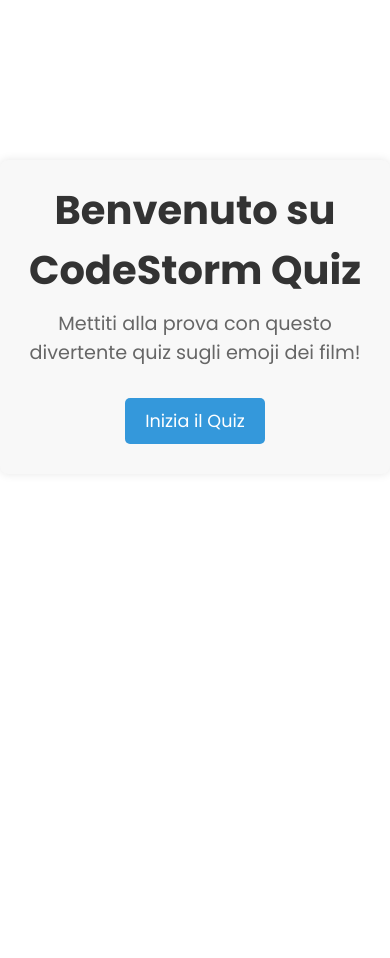
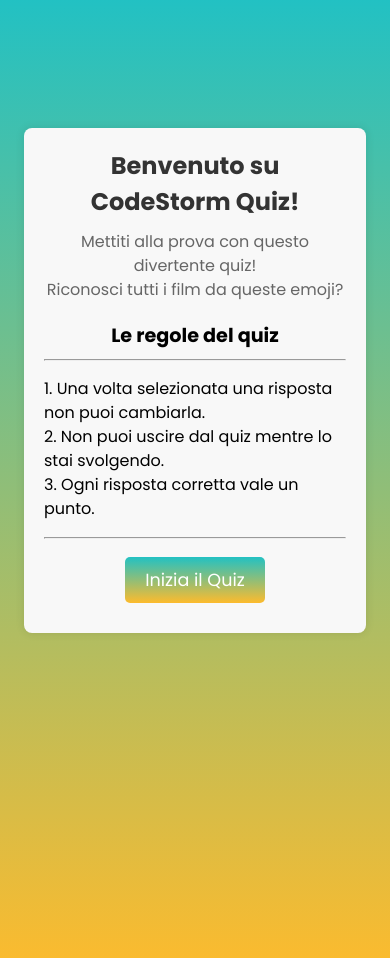
Before and after one commit to CodeStorm-SRL/entry-tests, a Vue app in the folder interactive-quiz/: page / in a window 390 px wide. Shown: the top 958 px of the page. Before the commit the page ends 844 px from the top, so only its background shows below. Built offline with nearby package versions, Linux system fonts and the light colour scheme.

Commit message:
end edit style + responsive fix

```diff
--- a/interactive-quiz/src/App.vue
+++ b/interactive-quiz/src/App.vue
@@ -1,10 +1,7 @@
 <script setup>
-import QuizApp from "./components/QuizApp.vue";
 </script>
 
 <template>
-  <!-- <h1>Hello Codestorm!</h1>
-  <QuizApp /> -->
   <router-view></router-view>
 </template>
 
--- a/interactive-quiz/src/components/QuizApp.vue
+++ b/interactive-quiz/src/components/QuizApp.vue
@@ -49,17 +49,49 @@ export default {
     <button class="main-btn" v-if="showNextButton" @click="nextQuestion">
       Next
     </button>
-    <!-- <p v-else>
-      Hai finito il quiz! Il tuo punteggio finale è: {{ store.score }}
-    </p> -->
-    <router-link v-else to="/result-page" class="main-btn"
-      >scopri i risultati</router-link
-    >
+    <div v-else>
+      <iframe
+        src="https://giphy.com/embed/8UF0EXzsc0Ckg"
+        width="480"
+        height="288"
+        frameBorder="0"
+        allowFullScreen
+      ></iframe>
+      <p>
+        <router-link to="/result-page" class="main-btn"
+          >scopri i risultati</router-link
+        >
+      </p>
+    </div>
   </div>
 </template>
 
 <style lang="css" scoped>
+.container {
+  display: flex;
+  flex-direction: column;
+  margin: 15% auto;
+  text-align: center;
+  padding: 10px;
+  background-color: #f8f8f8;
+  border-radius: 8px;
+  box-shadow: 0 0 10px rgba(0, 0, 0, 0.1);
+}
+
 .title {
   font-size: 4rem;
 }
+
+iframe {
+  width: 100%;
+  height: auto;
+  pointer-events: none;
+}
+
+/* Media query */
+@media (max-width: 768px) {
+  .title {
+    font-size: 2rem;
+  }
+}
 </style>
--- a/interactive-quiz/src/components/QuizOptions.vue
+++ b/interactive-quiz/src/components/QuizOptions.vue
@@ -86,12 +86,26 @@ export default {
 
 <style lang="css" scoped>
 .correct {
-  background-color: green;
+  background-color: rgb(6, 190, 6);
+  color: white;
+  animation: celebrate 1s linear infinite;
+}
+
+.incorrect {
+  background-color: rgb(218, 90, 90);
   color: white;
 }
 
-.incorrect {
-  background-color: red;
-  color: white;
+/* Definizioni dell'animazione */
+@keyframes celebrate {
+  0% {
+    transform: scale(1);
+  }
+  50% {
+    transform: scale(1.1);
+  }
+  100% {
+    transform: scale(1);
+  }
 }
 </style>
--- a/interactive-quiz/src/components/QuizQuestion.vue
+++ b/interactive-quiz/src/components/QuizQuestion.vue
@@ -43,4 +43,13 @@ export default {
   font-size: 2rem;
   font-weight: 700;
 }
+
+/* Media query */
+@media (max-width: 768px) {
+  .question {
+    font-size: 1rem;
+    font-weight: 600;
+    margin: 5px auto;
+  }
+}
 </style>
--- a/interactive-quiz/src/style.css
+++ b/interactive-quiz/src/style.css
@@ -37,9 +37,17 @@ ol {
 
 /* Rimuovi gli stili di default del testo */
 body {
+  height: 100vh;
+  overflow-y: hidden;
   font-family: "Poppins", sans-serif;
   font-size: 1rem;
   line-height: 1.5;
+  background: rgb(34, 193, 195);
+  background: linear-gradient(
+    180deg,
+    rgba(34, 193, 195, 1) 0%,
+    rgba(253, 187, 45, 1) 100%
+  );
 }
 
 /* Rimuovi gli stili dei link ipertestuali */
@@ -66,16 +74,22 @@ a {
   padding: 10px 20px;
   font-size: 1.1rem;
   color: #fff;
-  background-color: #3498db;
+  background: rgb(34, 193, 195);
+  background: linear-gradient(
+    180deg,
+    rgba(34, 193, 195, 1) 0%,
+    rgba(253, 187, 45, 1) 100%
+  );
   text-decoration: none;
   border-radius: 5px;
-  transition: background-color 0.3s ease;
+  transition: scale 0.3s ease;
 }
 
 .main-btn:hover {
-  background-color: #2980b9;
+  scale: 1.2;
 }
-/* Modifivare w responsive */
+
+
 .option-btn {
   margin: 10px auto;
   cursor: pointer;
@@ -93,3 +107,10 @@ a {
 .option-btn:hover {
   background-color: #a7d1ee;
 }
+
+/* Media query */
+@media (max-width: 768px) {
+  .option-btn {
+    width: 250px;
+  }
+}
--- a/interactive-quiz/src/views/HomePage.vue
+++ b/interactive-quiz/src/views/HomePage.vue
@@ -1,31 +1,46 @@
-<script>
-export default {
-  methods: {
-    // navigaAQuizPage() {
-    //   // Naviga a /quiz-page
-    //   this.$router.push("/quiz-page").then(() => {
-    //     // Dopo la navigazione, ricarica la pagina
-    //     location.reload();
-    //   });
-    // },
-  },
-};
-</script>
+<script></script>
 
 <template>
   <div class="home-container">
-    <h1 class="home-title">Benvenuto su CodeStorm Quiz</h1>
+    <h1 class="home-title">Benvenuto su CodeStorm Quiz!</h1>
     <p class="home-subtitle">
-      Mettiti alla prova con questo divertente quiz sugli emoji dei film!
+      Mettiti alla prova con questo divertente quiz! <br />
+      Riconosci tutti i film da queste emoji?
     </p>
-    <router-link to="/quiz-page" class="main-btn">Inizia il Quiz</router-link>
+    <section class="info-box">
+      <div class="info-title">
+        <span>Le regole del quiz</span>
+      </div>
+      <hr />
+      <ol class="info-list">
+        <li class="info">
+          1. Una volta selezionata una risposta non puoi cambiarla.
+        </li>
+        <li class="info">
+          2. Non puoi uscire dal quiz mentre lo stai svolgendo.
+        </li>
+        <li class="info">3. Ogni risposta corretta vale un punto.</li>
+      </ol>
+      <hr />
+      <div class="start-btn">
+        <router-link to="/quiz-page" class="main-btn"
+          >Inizia il Quiz</router-link
+        >
+      </div>
+    </section>
   </div>
 </template>
 
 <style lang="css" scoped>
+/* Add margin in visualizzazione mobile */
 .home-container {
+  display: flex;
+  flex-direction: column;
+  justify-content: center;
+  align-items: center;
   max-width: 800px;
-  margin: 10rem auto;
+  height: 100%;
+  margin: 15rem auto;
   text-align: center;
   padding: 20px;
   background-color: #f8f8f8;
@@ -44,4 +59,30 @@ export default {
   color: #666;
   margin-bottom: 20px;
 }
+
+.info-title {
+  font-size: 1.2rem;
+  font-weight: 700;
+}
+
+.info-list {
+  text-align: left;
+}
+
+/* Media query per schermi con larghezza inferiore a 768px */
+@media (max-width: 768px) {
+  .home-container {
+    margin: 8rem 1.5rem;
+  }
+}
+
+@media (max-width: 480px) {
+  .home-title {
+    font-size: 1.5rem;
+  }
+
+  .home-subtitle {
+    font-size: 1rem;
+  }
+}
 </style>
--- a/interactive-quiz/src/views/ResultPage.vue
+++ b/interactive-quiz/src/views/ResultPage.vue
@@ -40,7 +40,6 @@ export default {
           <th>Domanda</th>
           <th>Risposta</th>
           <th>Risposta data</th>
-          <!-- Nuova colonna -->
         </tr>
       </thead>
       <tbody>
@@ -66,7 +65,12 @@ export default {
 
 <style lang="css" scoped>
 .result {
-  margin: 20px auto;
+  margin: 3rem auto;
+  text-align: center;
+  padding: 20px;
+  background-color: #f8f8f8;
+  border-radius: 8px;
+  box-shadow: 0 0 10px rgba(0, 0, 0, 0.1);
 }
 /* stili per l'header */
 .header {
@@ -130,4 +134,34 @@ th {
 .correct-answer {
   border: 2px solid green;
 }
+
+/*  media query */
+@media (max-width: 768px) {
+  .result {
+    margin: 3rem 1.5rem;
+  }
+  table {
+    font-size: 14px;
+  }
+
+  th,
+  td {
+    padding: 8px;
+  }
+}
+
+@media (max-width: 480px) {
+  .result {
+    margin: 1.5rem 1.5rem;
+  }
+
+  table {
+    font-size: 12px;
+  }
+
+  th,
+  td {
+    padding: 4px;
+  }
+}
 </style>
```
